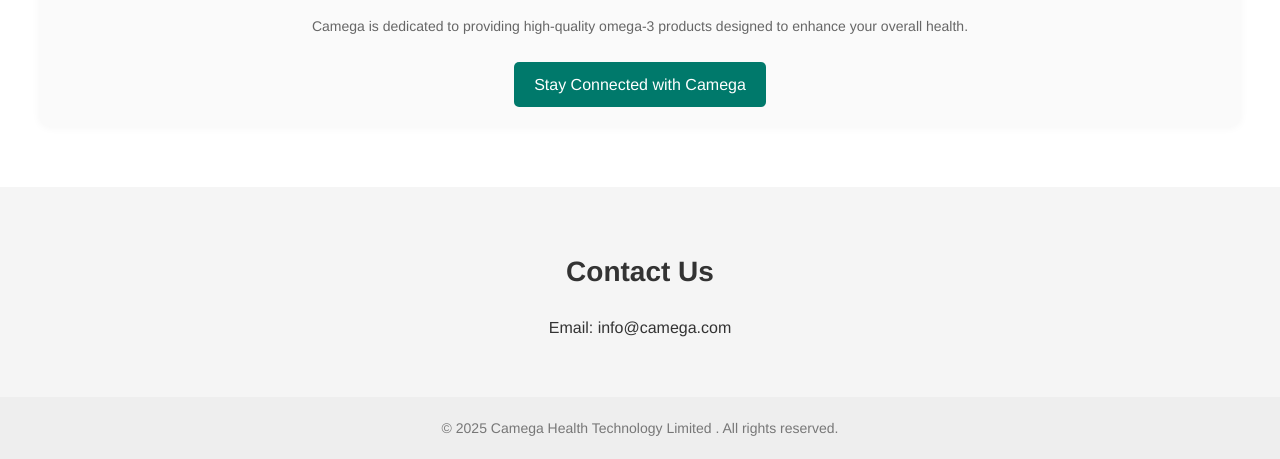
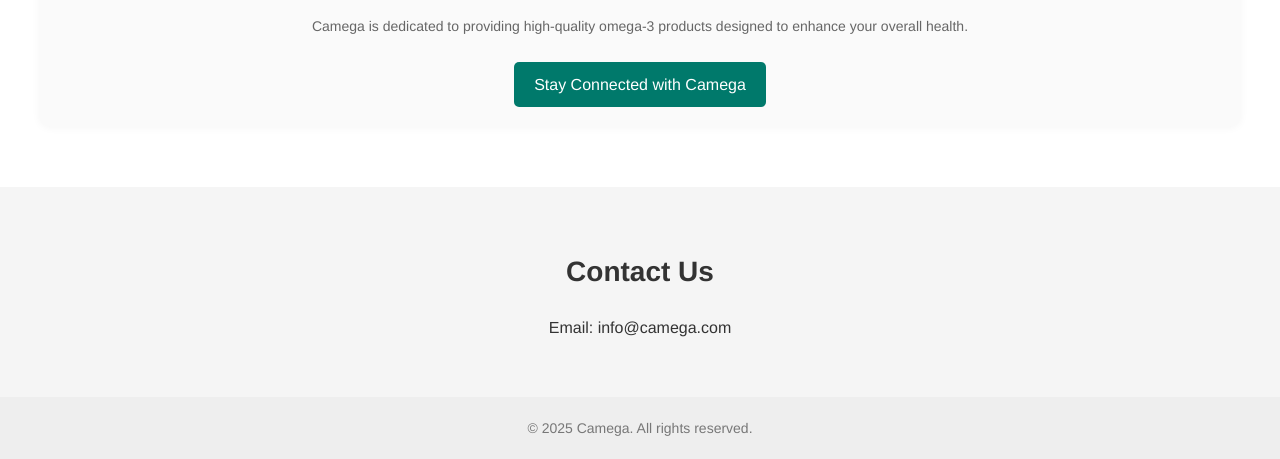
Before and after one commit to VincentZhy3/camega-demo, a plain HTML site: page index.html in a window 1280 px wide. Shown: the part 940-1399 px from the top of the page. Drawn offline with Linux system fonts and the light colour scheme.

Commit message:
Add files via upload

```diff
--- a/index.html
+++ b/index.html
@@ -87,8 +87,7 @@
   </section>
 
   <footer>
-    &copy; 2025 Camega Health Technology Limited
-. All rights reserved.
+    &copy; 2025 Camega. All rights reserved.
   </footer>
 
 </body>
```
